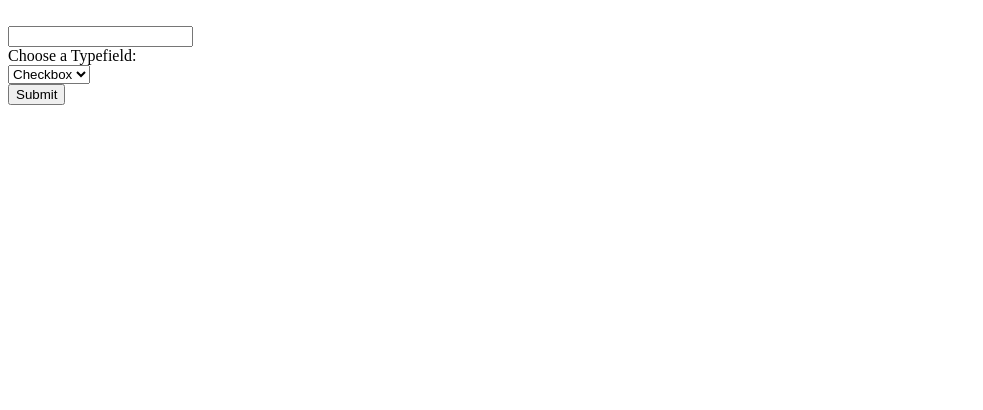
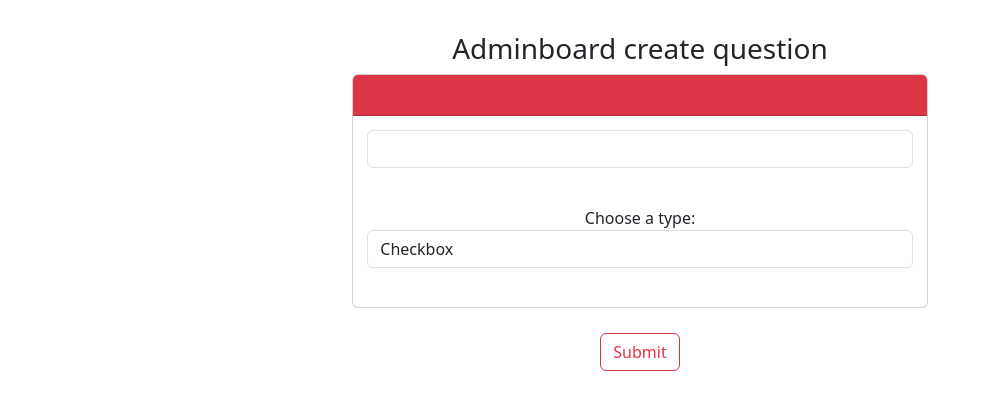
Before and after one commit to Mole1803/OSZIMT, a Django app: page /create_question/ in a window 1280 px wide. Shown: the top 410 px of the page, without its empty margins (0-983 px from the left). Run offline with Django 4.2, Linux system fonts and the light colour scheme; some libraries are stand-ins or nearby versions.

Commit message:
Keine großen änderungen. Lediglich ein paar neue files

```diff
--- /dev/null
+++ b/UmfrageApp/question.json
@@ -0,0 +1,7 @@
+{
+  "question_1": "TextField",
+  "question_2": "TextField",
+  "question_3": "TextField",
+  "question_4": "TextField",
+  "question_5": "IntegerField"
+}
--- a/UmfrageApp/views.py
+++ b/UmfrageApp/views.py
@@ -2,7 +2,7 @@ from django.shortcuts import render
 from django.http import HttpResponse
 from django.template import loader
 from django.views import View
-from .model_queries import get_questions, create_question
+from .model_queries import get_questions, create_question, add_answer
 
 html_index = loader.get_template('index.html')
 html_question_administration = loader.get_template("question_administration.html")
@@ -19,6 +19,12 @@ class SuccessView(View):
         return HttpResponse("Thank you for taking part in our survey")
 
     def post(self, request):
+        #print(request.POST[0])
+        dict_ = {
+            "question_1": request.POST["0"],
+            "question_2": request.POST["1"],
+        }
+        add_answer(**dict_)
         return HttpResponse("Thank you for taking part in our survey. POST")
 
 
@@ -27,7 +33,5 @@ class QuestionAdministrationView(View):
         return HttpResponse(html_question_administration.render({}, request))
 
     def post(self, request):
-        print(request.POST["question"])
-        print(request.POST["question_type"])
         create_question(request.POST["question"], request.POST["question_type"])
         return HttpResponse("Successfully created question!")
--- a/UmfrageTool/asgi.py
+++ b/UmfrageTool/asgi.py
@@ -8,7 +8,6 @@ https://docs.djangoproject.com/en/4.1/howto/deployment/asgi/
 """
 
 import os
-
 from django.core.asgi import get_asgi_application
 
 os.environ.setdefault('DJANGO_SETTINGS_MODULE', 'UmfrageTool.settings')
--- a/templates/index.html
+++ b/templates/index.html
@@ -11,7 +11,7 @@
 
 <div style="text-align: center; justify-content: center;margin-top: 2.5%">
 
-<h3>Umfrage MTS 11</h3>
+<h3>Survey MTS 11</h3>
 <div style="margin-top: 2.5%"></div>
 <form method="post" action="{% url "success" %}">
     {% csrf_token %}
--- a/templates/question_administration.html
+++ b/templates/question_administration.html
@@ -3,23 +3,37 @@
 <html lang="en">
 <head>
     <meta charset="UTF-8">
+    <link rel="stylesheet" href="{% static 'node_modules/bootstrap/dist/js/bootstrap.bundle.js' %}">
+    <link rel="stylesheet" href="{% static 'node_modules/bootstrap/dist/css/bootstrap.css' %}">
     <title>Question Administration</title>
 </head>
 <body>
+<div style="text-align: center; justify-content: center;margin-top: 2.5%">
+    <h3>Adminboard create question</h3>
     <form method="post" action="{% url "create_question" %}">
         {% csrf_token %}
+        <div class="row" style="text-align: center; justify-content: center;margin-bottom: 2%;">
 
+            <div class="card" style="max-width: 36rem; padding:0">
+
+                <div class="card-header text-white bg-danger ">
                     <label for="1"></label><br>
-    <input type="text" id="1" name="question" value=""><br>
-
-    <label for="type">Choose a Typefield:</label><br>
-    <select id="type" name="question_type">
+                </div>
+                <div style="margin:2.5%">
+                    <input class="form-control" type="text" id="1" name="question" value=""><br>
+                </div>
+                <div style="margin:2.5%; margin-top:0">
+                    <label for="type">Choose a type:</label><br>
+                    <select class="form-control" id="type" name="question_type">
                         <option value="checkbox">Checkbox</option>
                         <option value="text">Text</option>
                     </select>
                     <br>
-    <input type="submit" value="Submit">
+                </div>
+            </div>
+        </div>
+        <input type="submit" value="Submit" class="btn btn-outline-danger">
     </form>
-
+</div>
 </body>
 </html>
```
Also changed, not shown: UmfrageApp/model_queries.py (+11 -5 lines), UmfrageApp/models.py (+15 -6 lines), create_config.py (added, +9 -0 lines), init_project.py (added, +9 -0 lines), 1 other file. Lines whose indentation alone changed are shown as unchanged.
